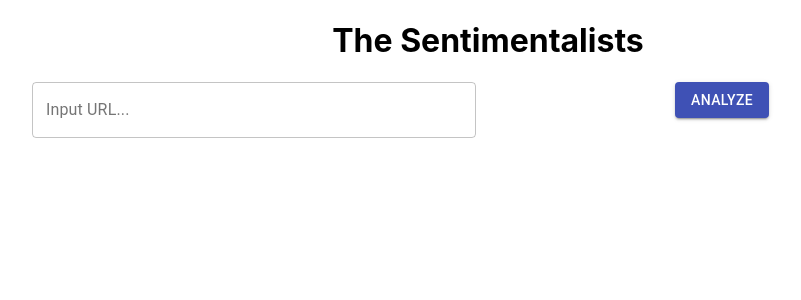
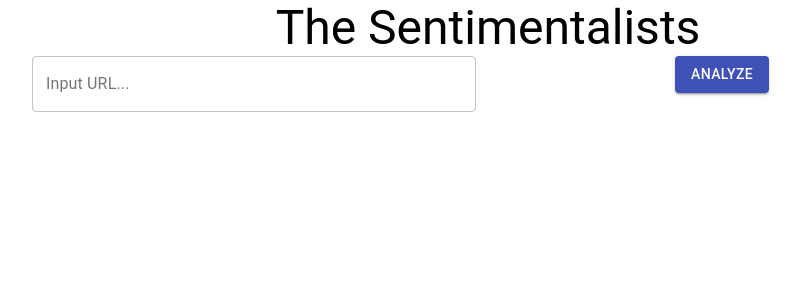
Before and after one commit to TheSentimentalists/TeamRepository, a React (Create React App) app: page / in a window 1280 px wide. Shown: the top 300 px of the page, without its empty margins (152-953 px from the left). Built offline with nearby package versions, Linux system fonts and the light colour scheme.

Commit message:
add typography h3 to Header

```diff
--- a/src/components/Header.js
+++ b/src/components/Header.js
@@ -1,8 +1,9 @@
 import React from 'react';
+import Typography from '@material-ui/core/Typography';
 
 function Header() {
   return (
-    <h1>The Sentimentalists</h1>
+    <Typography variant="h3">The Sentimentalists</Typography>
   );
 }
 
```
